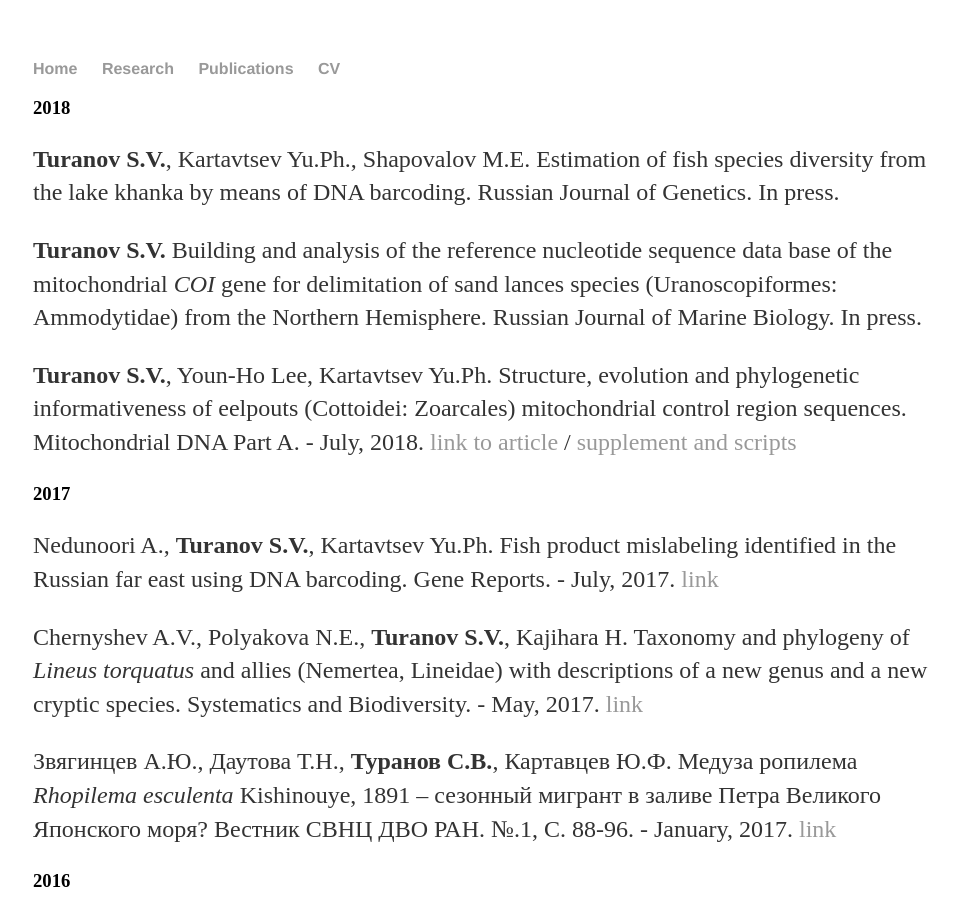
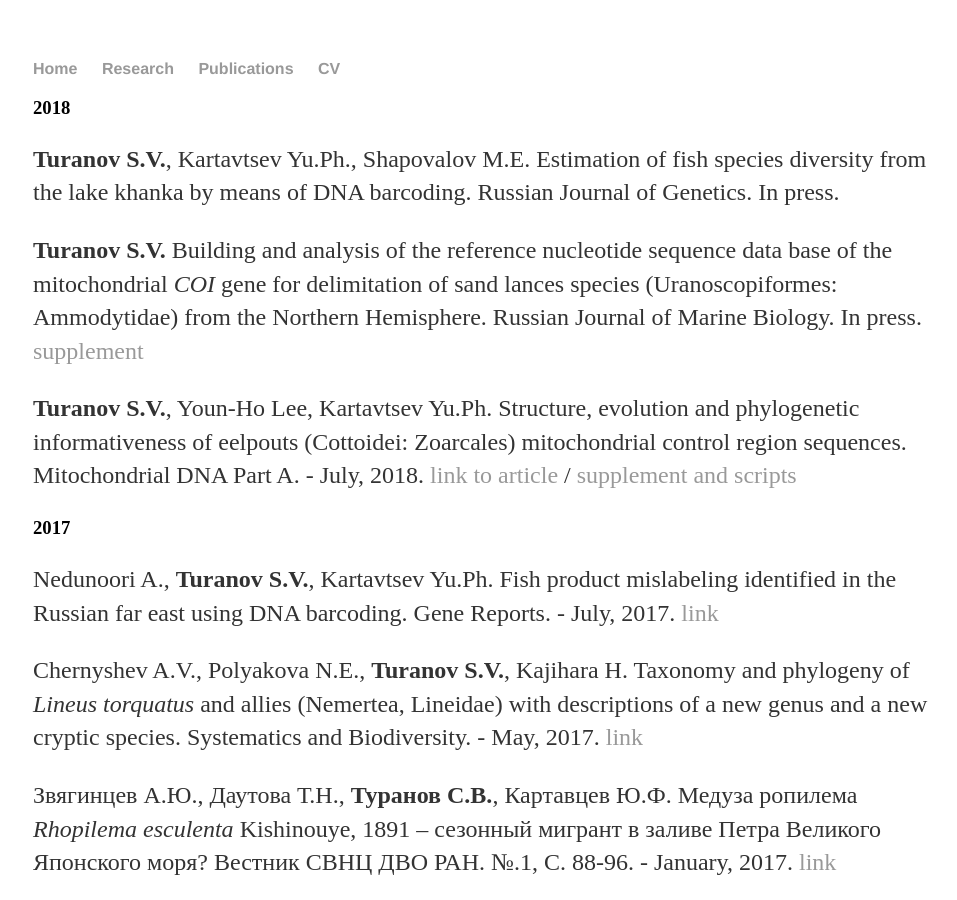
Before and after one commit to Sturcoal/Sturcoal.github.io, a Jekyll site: the page built from Publications.html, in a window 1280 px wide and 900 px high. Shown: the whole window, without its empty margins (159-1116 px from the left). Built offline with Jekyll 4.4.1, drawn with Linux system fonts in a browser that asks for light colours.

Commit message:
Update Publications.html

```diff
--- a/Publications.html
+++ b/Publications.html
@@ -5,7 +5,7 @@
 <div class="blurb">
 	<h3>2018</h3>
 	<p><b>Turanov S.V.</b>, Kartavtsev Yu.Ph., Shapovalov M.E. Estimation of fish species diversity from the lake khanka  by means of DNA barcoding. Russian Journal of Genetics. In press. <p>
-	<p><b>Turanov S.V.</b> Building and analysis of the reference nucleotide sequence data base of the mitochondrial <i>COI</i> gene for delimitation of sand lances species (Uranoscopiformes: Ammodytidae) from the Northern Hemisphere. Russian Journal of Marine Biology. In press.<p>
+	<p><b>Turanov S.V.</b> Building and analysis of the reference nucleotide sequence data base of the mitochondrial <i>COI</i> gene for delimitation of sand lances species (Uranoscopiformes: Ammodytidae) from the Northern Hemisphere. Russian Journal of Marine Biology. In press. <a href="https://github.com/Sturcoal/Mitochondrial-Control-Region/blob/master/README.md">supplement</a> <p><p>
 	<p><b>Turanov S.V.</b>, Youn-Ho Lee,  Kartavtsev Yu.Ph. Structure, evolution and phylogenetic informativeness of eelpouts (Cottoidei: Zoarcales) mitochondrial control region sequences. Mitochondrial DNA Part A. - July, 2018. <a href="https://www.tandfonline.com/eprint/G3kz8YUJNQSuUKC2GS9P/full">link to article</a> / <a href="https://github.com/Sturcoal/Mitochondrial-Control-Region/blob/master/README.md">supplement and scripts</a> <p>
 	<h3>2017</h3>
 	<p>Nedunoori A., <b>Turanov S.V.</b>, Kartavtsev Yu.Ph. Fish product mislabeling identified in the Russian far east using DNA barcoding. Gene Reports. - July, 2017. <a href="http://ac.els-cdn.com/S2452014417300547/1-s2.0-S2452014417300547-main.pdf?_tid=e104ef96-6dbf-11e7-8393-00000aab0f01&acdnat=1500605834_b4d687045360cacf8e1ba0c70b0009fc">link</a> <p>
```
